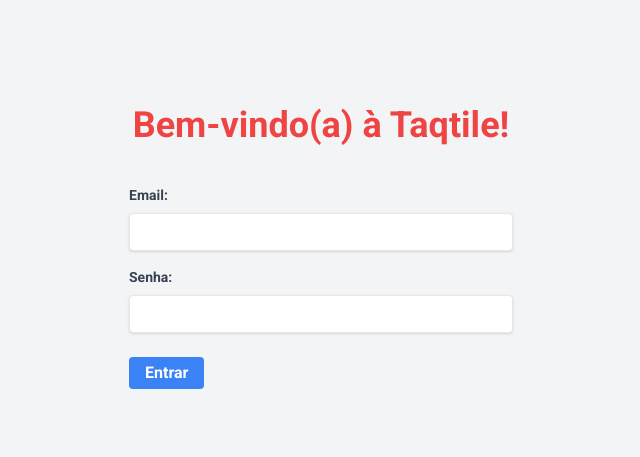
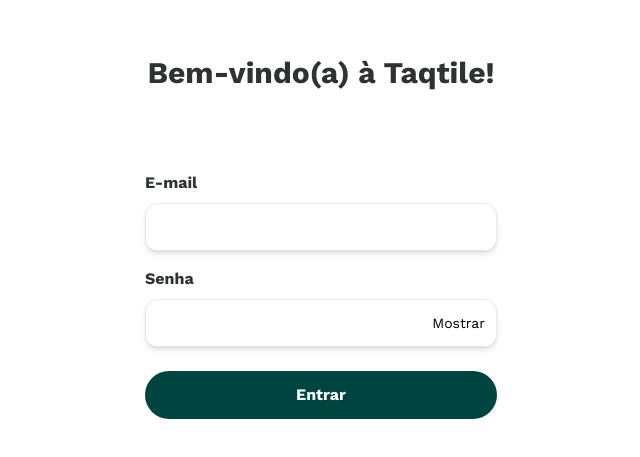
Before and after one commit to VictorSalome/Teste-Front-Taqtile, a React (Create React App) app: page / in a window 1280 px wide. Shown: the part 153-610 px from the top of the page, without its empty margins (319-959 px from the left). Built offline with nearby package versions, Linux system fonts and the light colour scheme.

Commit message:
feat: login page designer creation

```diff
--- a/public/index.html
+++ b/public/index.html
@@ -5,10 +5,7 @@
     <link rel="icon" href="./icon-taqtile.svg" />
     <link rel="preconnect" href="https://fonts.googleapis.com" />
     <link rel="preconnect" href="https://fonts.gstatic.com" crossorigin />
-    <link
-      href="https://fonts.googleapis.com/css2?family=Roboto:ital,wght@0,100;0,300;0,400;0,500;0,700;0,900;1,100;1,300;1,400;1,500;1,700;1,900&display=swap"
-      rel="stylesheet"
-    />
+    <link href="https://fonts.googleapis.com/css2?family=Work+Sans:ital,wght@0,100..900;1,100..900&display=swap" rel="stylesheet" />
     <meta name="viewport" content="width=device-width, initial-scale=1" />
     <meta name="theme-color" content="#000000" />
     <meta name="description" content="Web site created using create-react-app" />
--- a/src/index.css
+++ b/src/index.css
@@ -106,7 +106,7 @@
 }
 body {
   line-height: 1;
-  font-family: 'Roboto', sans-serif;
+  font-family: 'Work Sans', sans-serif;
 }
 ol,
 ul {
--- a/src/pages/login-page/index.tsx
+++ b/src/pages/login-page/index.tsx
@@ -1,4 +1,4 @@
-import React from 'react';
+import React, { useState } from 'react';
 import { useForm } from 'react-hook-form';
 import { yupResolver } from '@hookform/resolvers/yup';
 import { ApolloError, useMutation } from '@apollo/client';
@@ -15,9 +15,12 @@
   } = useForm<IValidationLogin>({
     resolver: yupResolver(SchemaValidationLogin),
   });
+
   const navigate = useNavigate();
-  const [serverError, setServerError] = React.useState<string>('');
-  const [loading, setLoading] = React.useState<boolean>(false);
+  const [serverError, setServerError] = useState<string>('');
+  const [loading, setLoading] = useState<boolean>(false);
+  const [showPassword, setShowPassword] = useState<boolean>(false);
+
   const [login] = useMutation(LOGIN_MUTATION, {
     onCompleted: (data) => {
       localStorage.setItem('token', data.login.token.substring(7));
@@ -50,27 +53,51 @@
   };
 
   return (
-    <main className='flex flex-col items-center justify-center h-screen bg-gray-100'>
-      <header className='mb-10'>
-        <h1 className='text-red-500 text-center text-4xl font-bold'>Bem-vindo(a) à Taqtile!</h1>
+    <>
+      <header className='mt-20 mb-16 md:mt-52 '>
+        <h1 className='text-taqtile-font-primary text-center text-3xl font-bold'>Bem-vindo(a) à Taqtile!</h1>
       </header>
-      <form onSubmit={handleSubmit(onSubmit)} className='w-full max-w-sm'>
+
+      <main className='flex flex-col items-center justify-center bg-taqtile-background'>
+        <form onSubmit={handleSubmit(onSubmit)} className='w-full max-w-sm p-4'>
           <div className='mb-4'>
-          <label className='block text-gray-700 text-sm font-bold mb-2'>Email:</label>
-          <input className='shadow appearance-none border rounded w-full py-2 px-3 text-gray-700 leading-tight focus:outline-none focus:shadow-outline' type='text' {...register('email')} />
-          {errors.email && <p className='text-red-500 text-xs italic'>{errors.email.message}</p>}
+            <label className='block text-taqtile-font-primary text-base font-bold mb-2'>E-mail</label>
+            <input
+              className='shadow-md appearance-none border rounded-xl w-full h-12 py-2 px-3 text-taqtile-font-primary leading-tight focus:outline-none focus:shadow-outline'
+              type='text'
+              {...register('email')}
+            />
+            {errors.email && <p className='text-red-500 text-xs italic mt-3'>{errors.email.message}</p>}
           </div>
           <div className='mb-6'>
-          <label className='block text-gray-700 text-sm font-bold mb-2'>Senha:</label>
-          <input className='shadow appearance-none border rounded w-full py-2 px-3 text-gray-700 leading-tight focus:outline-none focus:shadow-outline' type='password' {...register('password')} />
-          {errors.password && <p className='text-red-500 text-xs italic'>{errors.password.message}</p>}
+            <label className='block text-taqtile-font-primary text-base font-bold mb-2'>Senha</label>
+            <div className='relative'>
+              <input
+                className='shadow-md appearance-none border rounded-xl w-full h-12 py-2 px-3 text-taqtile-font-primary leading-tight focus:outline-none focus:shadow-outline'
+                type={showPassword ? 'text' : 'password'}
+                {...register('password')}
+              />
+              <button
+                type='button'
+                className='absolute inset-y-0 right-0 pr-3 flex items-center text-sm leading-5'
+                onClick={() => setShowPassword(!showPassword)}
+              >
+                {showPassword ? 'Ocultar' : 'Mostrar'}
+              </button>
+            </div>
+            {errors.password && <p className='text-red-500 text-xs italic mt-3'>{errors.password.message}</p>}
           </div>
           {serverError && <p className='text-red-500 text-xs italic'>{serverError}</p>}
-        <button className='bg-blue-500 hover:bg-blue-700 text-white font-bold py-2 px-4 rounded focus:outline-none focus:shadow-outline' type='submit' disabled={loading}>
+          <button
+            className='bg-taqtile-green w-full h-12 text-white font-bold py-2 px-4 rounded-full pointer focus:outline-none focus:shadow-outline'
+            type='submit'
+            disabled={loading}
+          >
             Entrar
           </button>
-        {loading && <div className='spinner w-8 h-8 border-t-2 border-b-2 border-blue-500 rounded-full ml-4 animate-spin'></div>}
+          {loading && <div className='spinner w-8 h-8 border-t-2 border-b-2 border-blue-500 ml-4 animate-spin'></div>}
         </form>
       </main>
+    </>
   );
 };
--- a/src/pages/redirect-page/index.tsx
+++ b/src/pages/redirect-page/index.tsx
@@ -23,7 +23,9 @@
     <div className='flex flex-col items-center justify-center min-h-screen bg-gradient-to-b from-gray-100 to-white p-12 text-center md:text-left'>
       <h1 className='text-4xl font-semibold text-gray-700'>Ops! 😕</h1>
       <div className='mt-4 w-full h-1 bg-gray-200 rounded-full'></div>
-      <p className='mt-4 text-lg text-gray-600'>Você será redirecionado em <span className='font-bold'>{countdown}</span> segundos para a página de login. </p>
+      <p className='mt-4 text-lg text-gray-600'>
+        Você será redirecionado em <span className='font-bold'>{countdown}</span> segundos para a página de login.{' '}
+      </p>
     </div>
   );
 };
--- a/tailwind.config.js
+++ b/tailwind.config.js
@@ -1,10 +1,16 @@
 /** @type {import('tailwindcss').Config} */
 module.exports = {
-  content: [
-    "./src/**/*.{js,jsx,ts,tsx}",
-  ],
+  content: ['./src/**/*.{js,jsx,ts,tsx}'],
   theme: {
-    extend: {},
+    extend: {
+      colors: {
+        'taqtile-background': '#FFFFFF',
+        'taqtile-green': '#004440',
+        'taqtile-accent': '#00D5D4',
+        'taqtile-font-primary': '#2E3233',
+        'taqtile-font-secondary': '#01322B',
+      },
+    },
   },
   plugins: [],
-}
+};
```
Also changed, not shown: public/logo192.png (added). Lines whose indentation alone changed are shown as unchanged.
